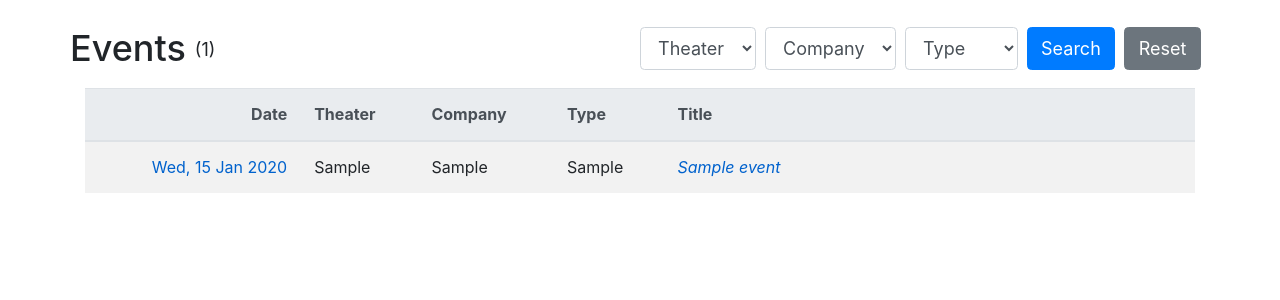
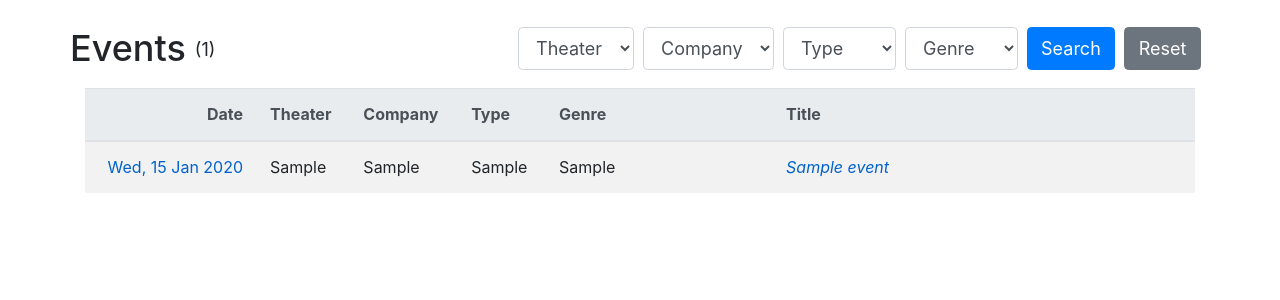
Before and after one commit to dexedge/django-deployment, a Django app: page /events/ in a window 1280 px wide. Shown: the part 67-367 px from the top of the page. Run offline with Django 3.2, Linux system fonts and the light colour scheme; tables that the repository leaves empty hold one stand-in row (Sample ...); some libraries are stand-ins or nearby versions; some web fonts are replaced.

Commit message:
Add genre column and search back to Events

```diff
--- a/schletter_app/templates/schletter_app/events.html
+++ b/schletter_app/templates/schletter_app/events.html
@@ -32,14 +32,14 @@
           {% endfor %}
         </select>
       </div>
-      {% comment %} <div class="form-group mb-3 mr-2">
+      <div class="form-group mb-3 mr-2">
         <select id="genre" name="genre" class="form-control" type="text">
           <option value="">Genre</option>
           {% for genre in genres %}
             <option value="{{genre}}">{{genre}}</option>
           {% endfor %}
         </select>
-      </div> {% endcomment %}
+      </div>
       <div class="form-group mb-3 mr-2">
         <button class="btn btn-primary mr-2" type="submit">Search</button>
         <a class="btn btn-secondary" href="{% url 'schletter_app:events' %}" role="button">Reset</a>
@@ -56,7 +56,7 @@
         <th style="min-width: 60px">Theater</th>
         <th style="min-width: 70px">Company</th>
         <th style="min-width: 70px">Type</th>
-        {% comment %} <th style="min-width: 215px">Genre</th> {% endcomment %}
+        <th style="min-width: 215px">Genre</th>
         <th style="min-width: 400px">Title</th>
       </tr>
     </thead>
@@ -68,8 +68,12 @@
         <td>{{ event.theater }}</td>
         <td>{{ event.company }}</td>
         <td>{{ event.event_type }}</td>
-        {% comment %} <td>{{ event.work_set.all.first.genre }}</td> {% endcomment %}
-        {% with event.work_set.all.first as work %}
+        {% with event.work_set.first as work %}
+          {% if event.title != work.title %}
+            <td>{{ work.source_genre }}</td>
+          {% else %}
+            <td>{{work.genre}}</td>
+          {% endif %}
           {% if not work or event.event_type == "closed" %}
             <td>{{event.title}}</td>
           {% else %}
--- a/schletter_app/views.py
+++ b/schletter_app/views.py
@@ -39,7 +39,8 @@ class EventQueryMixin:
         if event_type is not None and event_type != "":
             qs = qs.filter(event_type=event_type)
         if genre is not None and genre != "":
-            qs = qs.filter(work__genre=genre)
+            qs = qs.filter(Q(work__genre=genre) |
+                           Q(work__source_genre=genre))
         return qs
 
 class EventList(EventQueryMixin, ListView):
```
